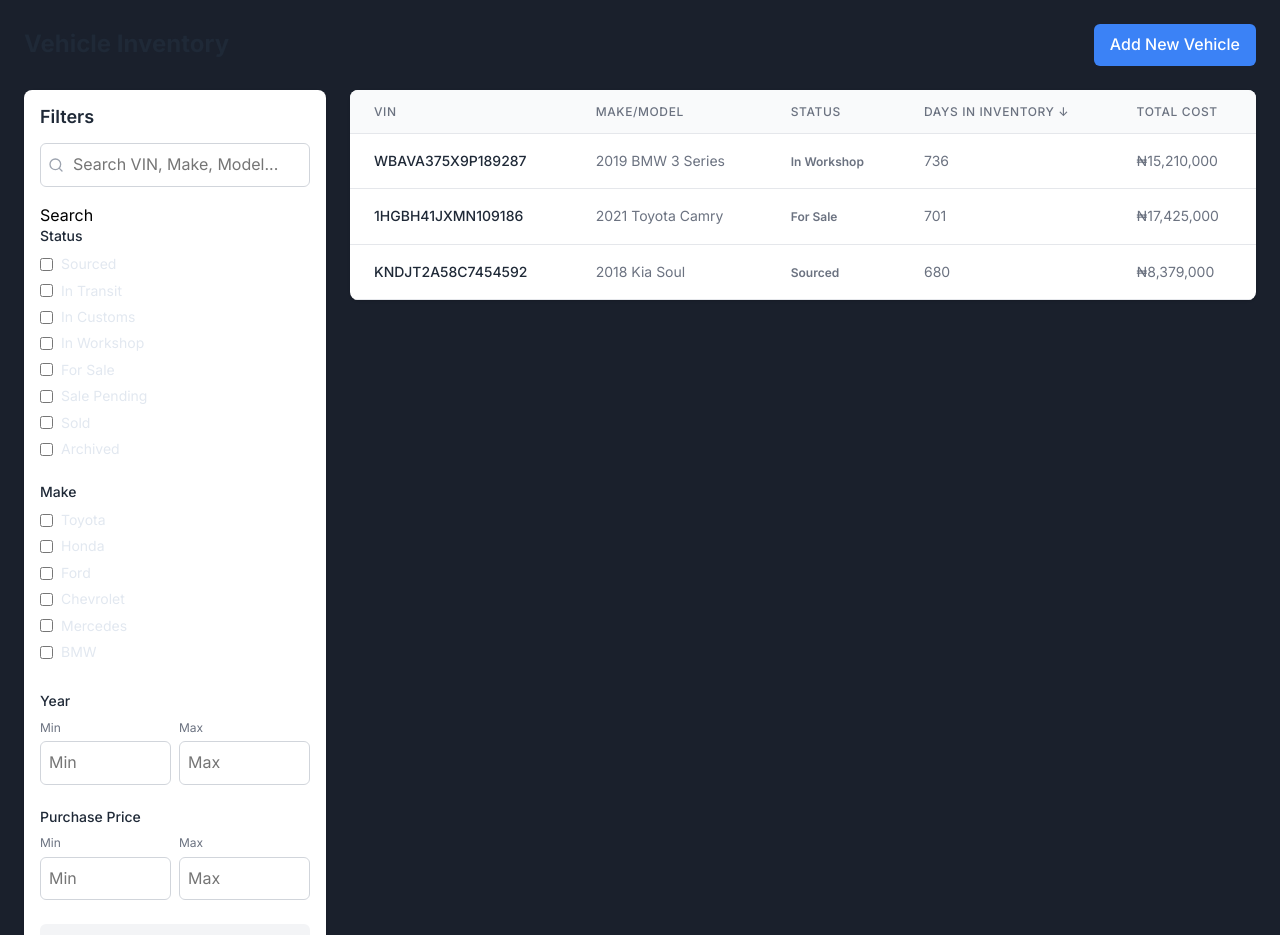
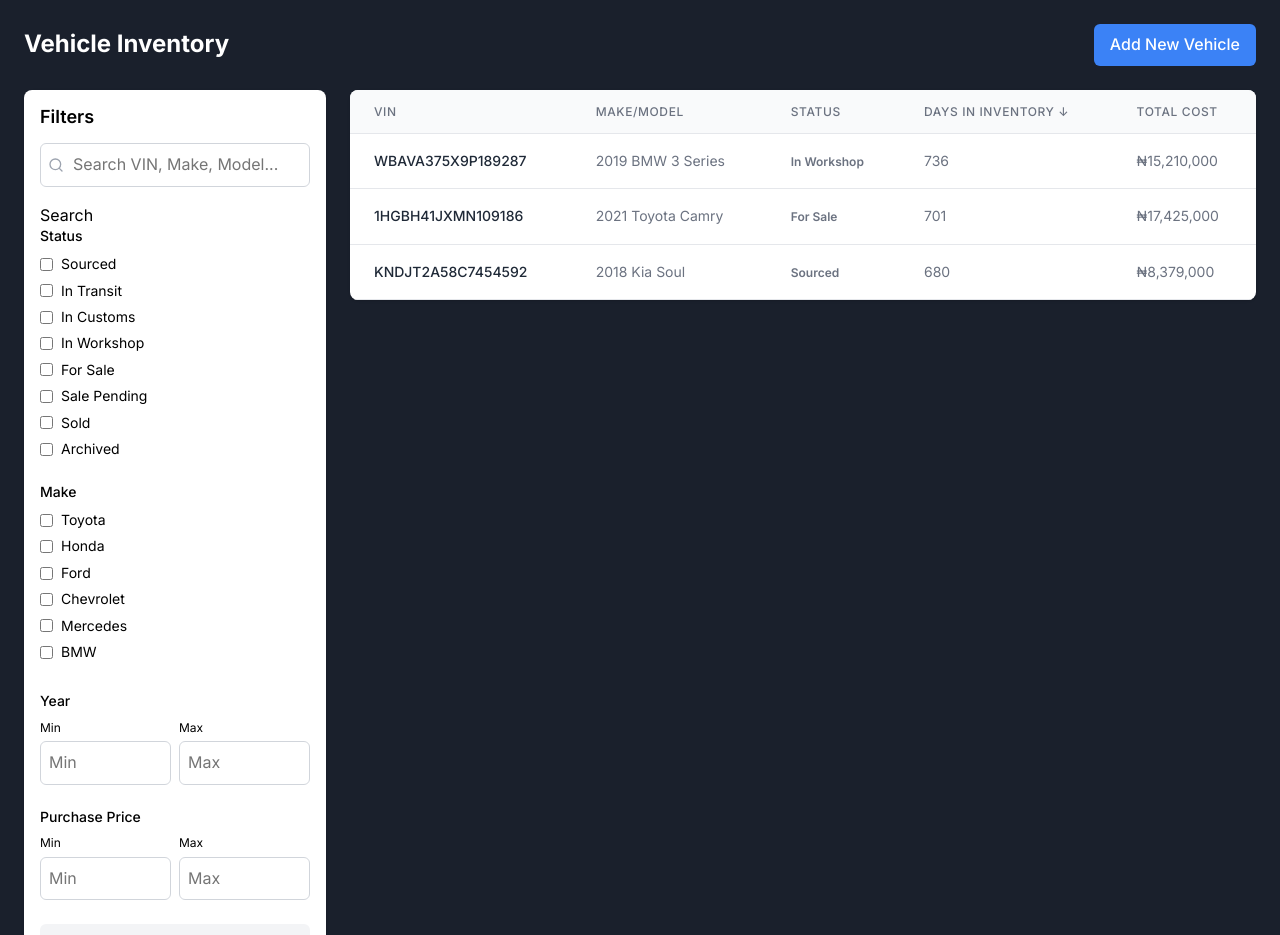
Before and after one commit to Sprout-Co/velodash, a Next.js app: page /vehicles in a window 1280 px wide. Shown: the top 935 px of the page. Built offline with nearby package versions, Linux system fonts and the light colour scheme.

Commit message:
Update vehicle styles to enhance readability by changing text colors to black. Adjusted layout properties for consistency across various elements.

```diff
--- a/src/styles/pages/_vehicles.scss
+++ b/src/styles/pages/_vehicles.scss
@@ -53,7 +53,7 @@
     h1 {
       font-size: 24px;
       font-weight: 700;
-      color: var(--text-primary, #1f2937);
+      color: white;
       margin: 0;
     }
 
@@ -74,7 +74,7 @@
   }
 
   .page-content {
-    display: grid;
+  display: grid;
     grid-template-columns: 1fr;
     gap: 24px;
 
@@ -105,7 +105,7 @@
       font-size: 18px;
       font-weight: 600;
       margin-bottom: 16px;
-      color: var(--text-primary, #1f2937);
+      color: black;
     }
 
     .search-input-container {
@@ -143,7 +143,7 @@
         font-size: 14px;
         font-weight: 500;
         margin-bottom: 8px;
-        color: var(--text-primary, #1f2937);
+        color: black;
       }
 
       .filter-options {
@@ -162,6 +162,7 @@
           gap: 8px;
           font-size: 14px;
           cursor: pointer;
+          color: black;
 
           input[type="checkbox"] {
             border-radius: 4px;
@@ -186,7 +187,7 @@
 
           label {
             font-size: 12px;
-            color: #6b7280;
+            color: black;
             margin-bottom: 4px;
           }
 
@@ -209,7 +210,7 @@
     .reset-button {
       width: 100%;
       background-color: #f3f4f6;
-      color: #1f2937;
+      color: black;
       padding: 8px 16px;
       border: none;
       border-radius: 6px;
@@ -370,7 +371,7 @@
         &:not(.active) {
           color: #6b7280;
 
-          &:hover {
+        &:hover {
             color: #374151;
           }
         }
```
